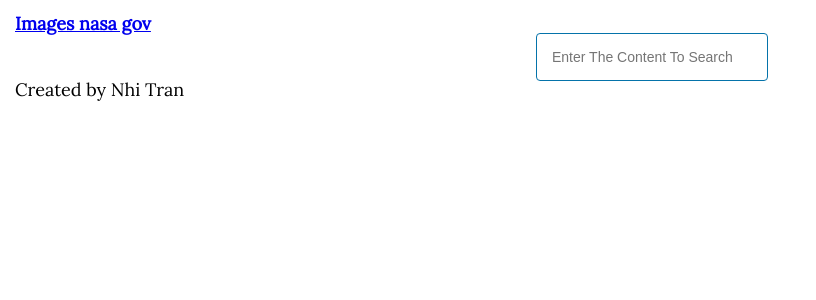
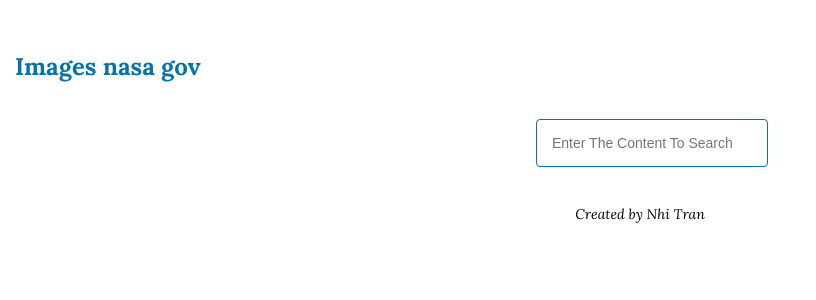
Before and after one commit to nhitran2709/1pac-code-challenge, a React (Create React App) app in the folder code-challenge/: page / in a window 1280 px wide. Shown: the top 300 px of the page, without its empty margins (0-816 px from the left). Built offline with nearby package versions, Linux system fonts and the light colour scheme.

Commit message:
Updated Form component

```diff
--- a/code-challenge/src/components/commons/Form/index.tsx
+++ b/code-challenge/src/components/commons/Form/index.tsx
@@ -3,9 +3,9 @@
 import isEqual from 'react-fast-compare';
 
 type Props = {
+  value: string,
   // eslint-disable-next-line no-unused-vars
-  value: string,
-  onHandleChange: (e: any) => void,
+  onHandleChange: (event: React.ChangeEvent<HTMLInputElement>) => void,
   onHandleSubmit: () => void,
 }
 
--- a/code-challenge/src/screens/HomeScreen/index.tsx
+++ b/code-challenge/src/screens/HomeScreen/index.tsx
@@ -7,7 +7,7 @@
 const HomeScreen = () => {
   const [searchValue, setSearchValue] = useState('');
 
-  const handleChange = (e: any) => {
+  const handleChange = (e) => {
     const { value } = e.target;
     console.log('value', value);
     if (value !== '') {
--- a/code-challenge/src/styles/components/_all.scss
+++ b/code-challenge/src/styles/components/_all.scss
@@ -1 +1 @@
-@import 'search';
+@import 'search', 'header', 'footer';
--- /dev/null
+++ b/code-challenge/src/styles/components/_header.scss
@@ -0,0 +1,12 @@
+/* Define layout for section Header */
+.main-header {
+  padding: pxToRem(40px) 0;
+  text-decoration: none;
+  font-family: $font-base-bold;
+  font-size: $font-size-lg;
+
+  &__link {
+    color: $light-blue;
+    text-decoration: none;
+  }
+}
```
